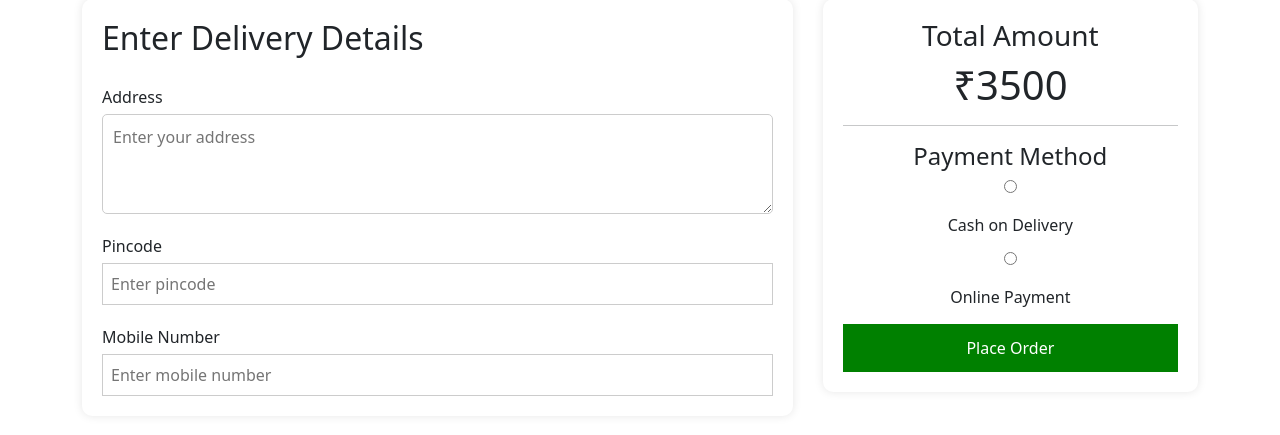
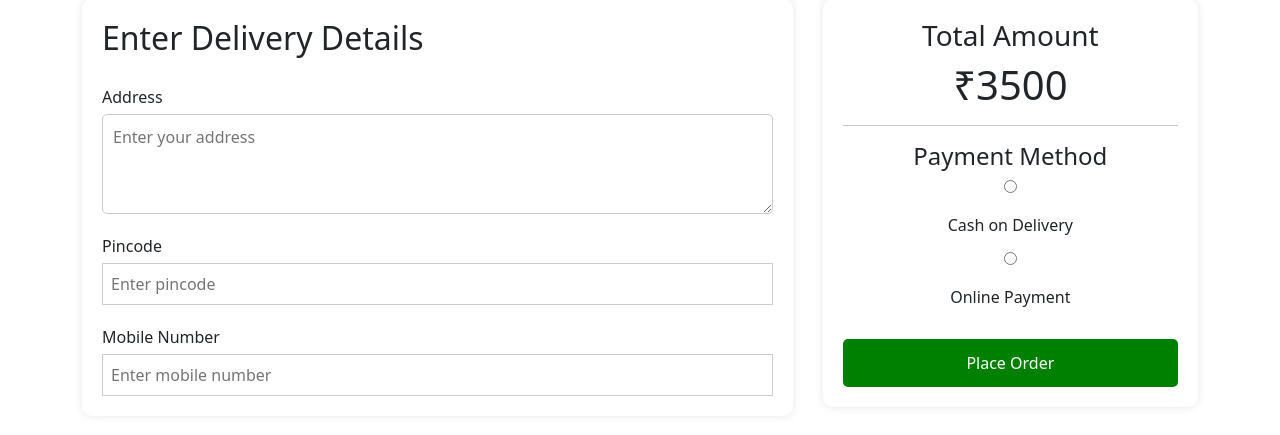
Before and after one commit to sid2011/E-commerce-website, a Node server app: template views/user/place-order.hbs in a window 1280 px wide. Shown: the part 107-542 px from the top of the page. Run offline with Node 20, Linux system fonts and the light colour scheme; the template is opened without the code that fills it: most values are stand-ins (such as "Sample title", 1, 10 or a date in 2020); some libraries are stand-ins or nearby versions.

Commit message:
UI issue solved

```diff
--- a/public/stylesheets/style.css
+++ b/public/stylesheets/style.css
@@ -117,7 +117,7 @@ background-color:blueviolet;
             margin:10px 0;
         }
 
-        button{
+        .placeorderbtn{
             width:100%;
             padding:12px;
             background:green;
@@ -128,6 +128,6 @@ background-color:blueviolet;
             margin-top:15px;
         }
 
-        button:hover{
+        .placeorderbtn:hover{
             background:darkgreen;
         }
--- a/views/user/place-order.hbs
+++ b/views/user/place-order.hbs
@@ -34,7 +34,7 @@
                 <label for="online">Online Payment</label>
             </div>
 
-            <button type="submit">Place Order</button>
+            <button type="submit" class="placeorderbtn">Place Order</button>
         </div>
 
     </div>
```
